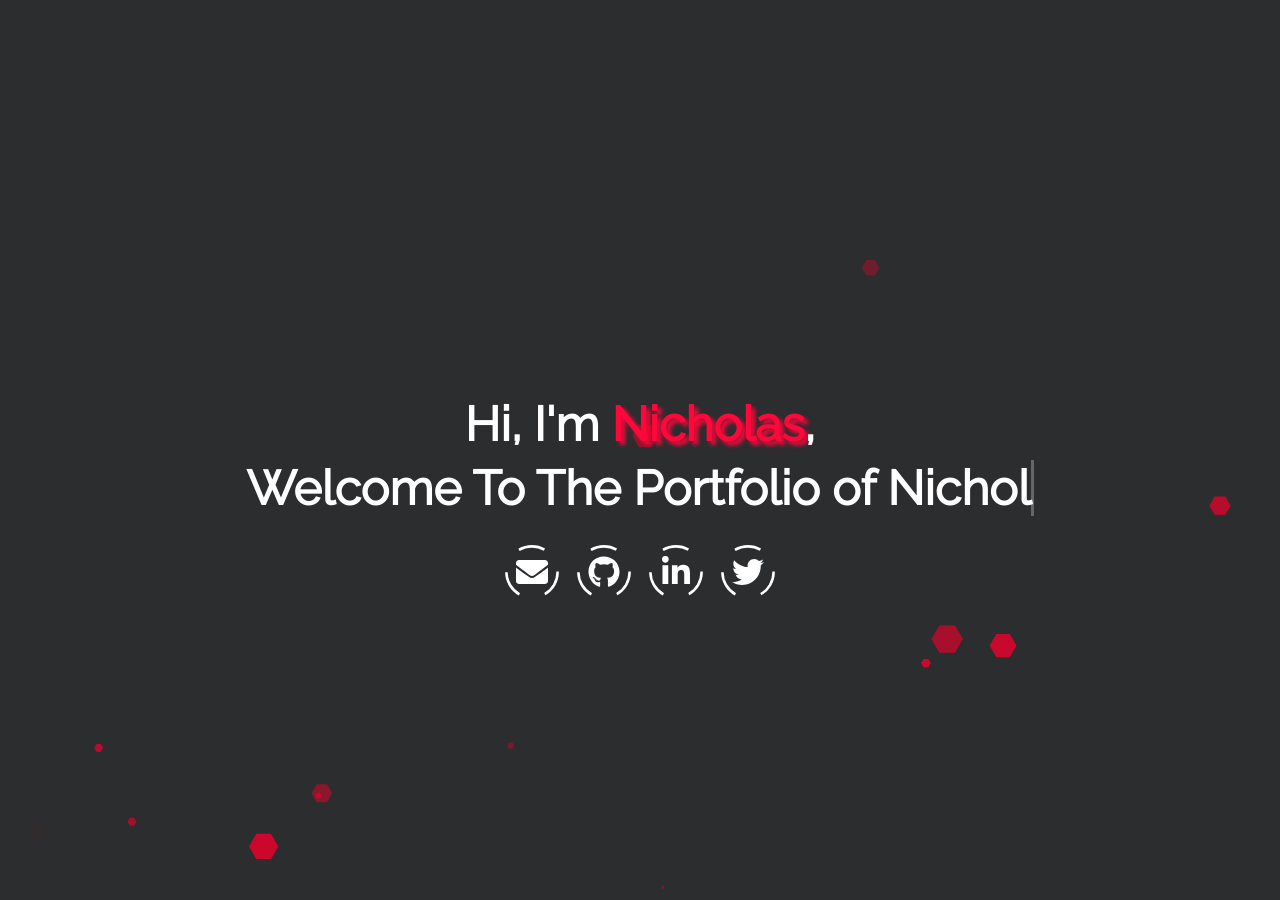
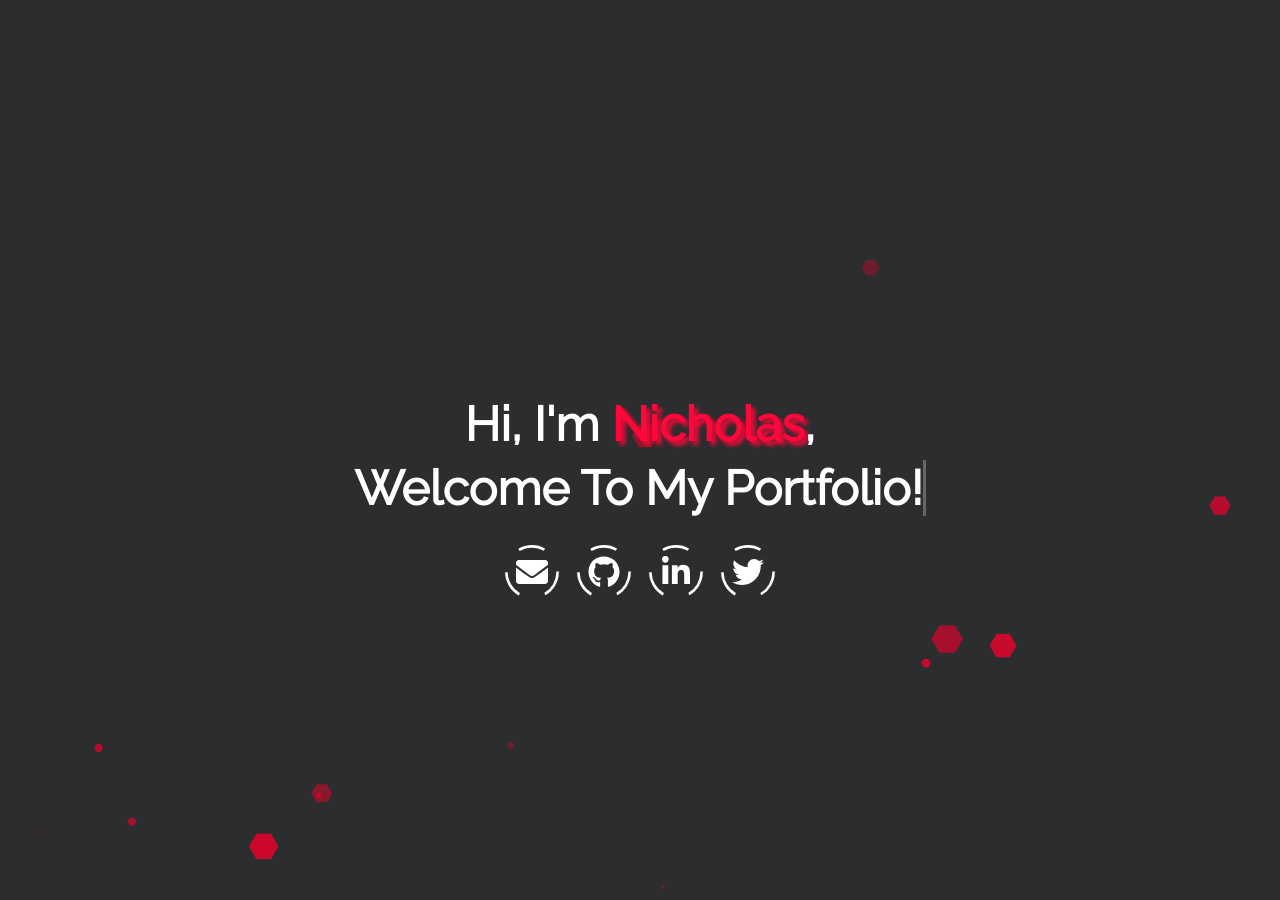
Before and after one commit to Seerow0/Nicholas-J-Website, a Jekyll site: the page built from index.html, in a window 1280 px wide and 900 px high. Built offline with Jekyll 4.4.1, drawn with Linux system fonts in a browser that asks for light colours.

Commit message:
update_config.yml

```diff
--- a/_config.yml
+++ b/_config.yml
@@ -15,7 +15,7 @@ baseurl: ""
 username: Nicholas
 # typing_text: This will be typed before 'scroll down for more'.
 # > set this to your job title, e.g. Fullstack Developer
-typing_text: Welcome To The Portfolio of Nicholas J.!
+typing_text: Welcome To My Portfolio!
 # email: Your E-Mail address for the email button.
 email: nicholasjv14@gmail.com
 # For every social button you want to display, set your username or userid
```
